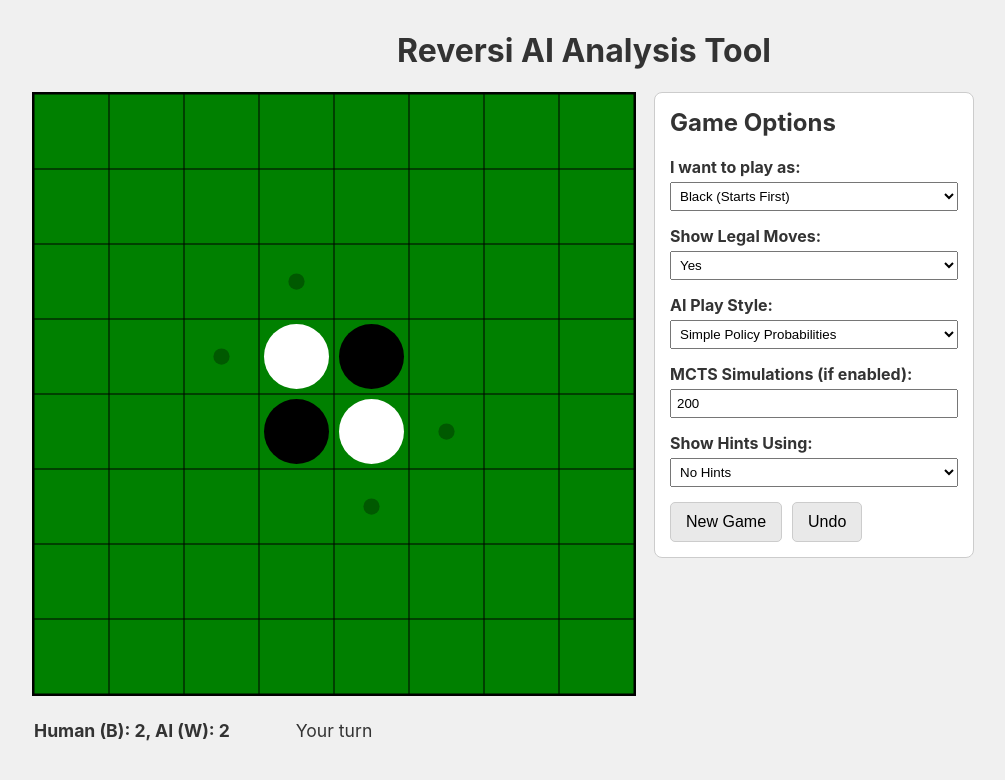
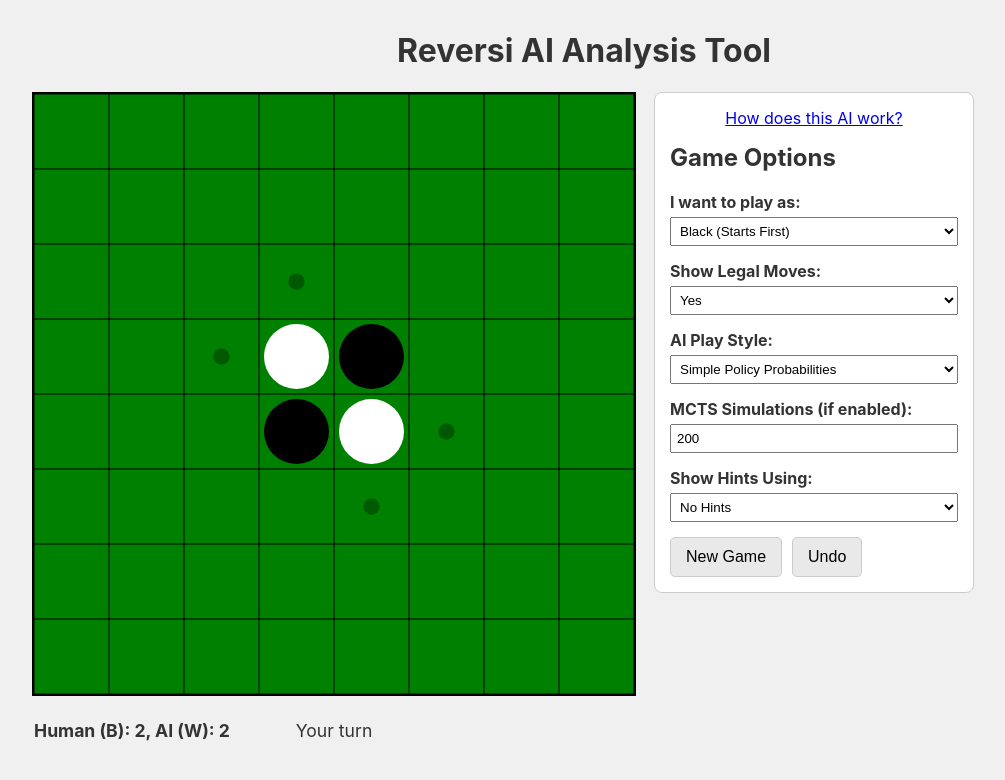
Before and after one commit to aroellin/aroellin.github.io, a Jekyll site: the page apps/reversi/index.html, which Jekyll copies as it is, in a window 1280 px wide. Shown: the top 780 px of the page, without its empty margins (56-1061 px from the left). Built offline with Jekyll 4.4.1, drawn with Linux system fonts in a browser that asks for light colours.

Commit message:
New models

```diff
--- a/apps/reversi/index.html
+++ b/apps/reversi/index.html
@@ -20,6 +20,7 @@
         button { padding: 10px 15px; font-size: 1em; cursor: pointer; border-radius: 5px; border: 1px solid #ccc; background-color: #e9e9e9;}
         button:hover { background-color: #ddd; }
         .button-group { display: flex; gap: 10px; margin-top: 15px; }
+        .explanation-link { margin-bottom: 15px; text-align: center; }
         @media (min-width: 1024px) {
             .container { flex-direction: row; align-items: flex-start; max-width: 1100px; }
             .controls { width: 320px; flex-shrink: 0; }
@@ -38,6 +39,10 @@
             </div>
         </div>
         <div class="controls">
+            <div class="explanation-link">
+                <a href="explanation.html">How does this AI work?</a>
+            </div>
+
             <h2>Game Options</h2>
             <div class="control-group">
                 <label for="player-color">I want to play as:</label>
@@ -49,11 +54,7 @@
             </div>
             <div class="control-group">
                 <label for="ai-mode">AI Play Style:</label>
-                <select id="ai-mode">
-                    <!-- UPDATED LABEL -->
-                    <option value="policy" selected>Simple Policy Probabilities</option>
-                    <option value="mcts">MCTS Search</option>
-                </select>
+                <select id="ai-mode"><option value="policy" selected>Simple Policy Probabilities</option><option value="mcts">MCTS Search</option></select>
             </div>
             <div class="control-group">
                 <label for="mcts-sims">MCTS Simulations (if enabled):</label>
@@ -61,13 +62,7 @@
             </div>
              <div class="control-group">
                 <label for="hint-mode">Show Hints Using:</label>
-                <select id="hint-mode">
-                    <option value="none" selected>No Hints</option>
-                    <!-- UPDATED LABEL -->
-                    <option value="policy">Simple Policy Probabilities</option>
-                    <!-- UPDATED LABEL -->
-                    <option value="mcts">MCTS Search</option>
-                </select>
+                <select id="hint-mode"><option value="none" selected>No Hints</option><option value="policy">Simple Policy Probabilities</option><option value="mcts">MCTS Search</option></select>
             </div>
             <div class="button-group">
                 <button id="restart-btn">New Game</button>
```
Also changed, not shown: 2 other files.
